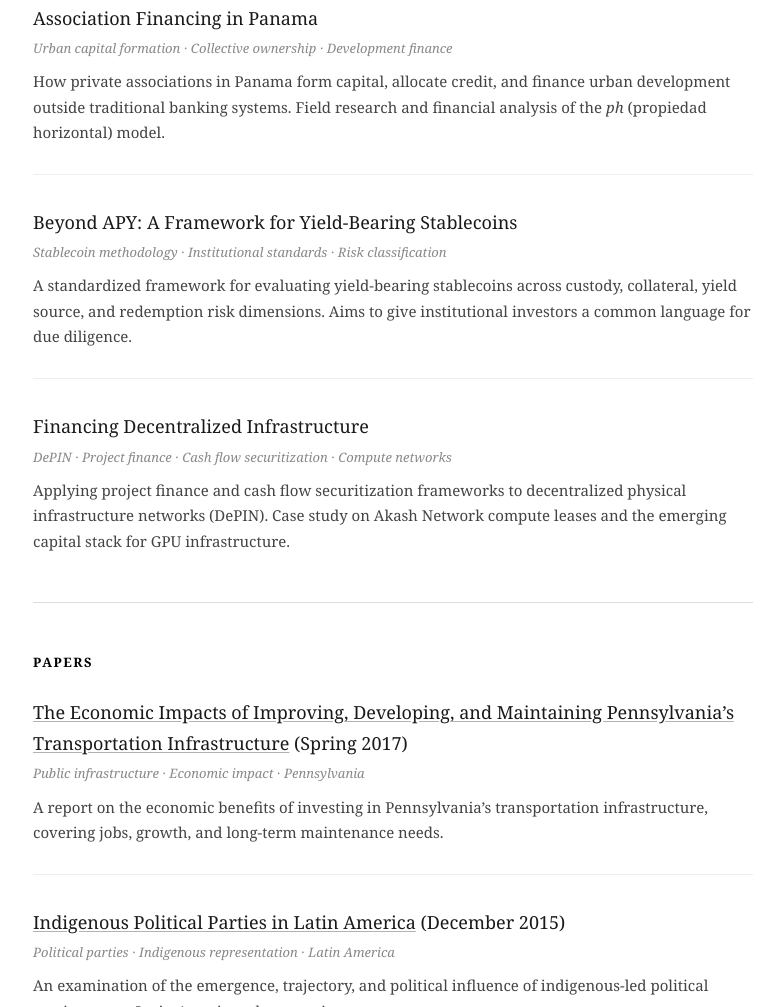
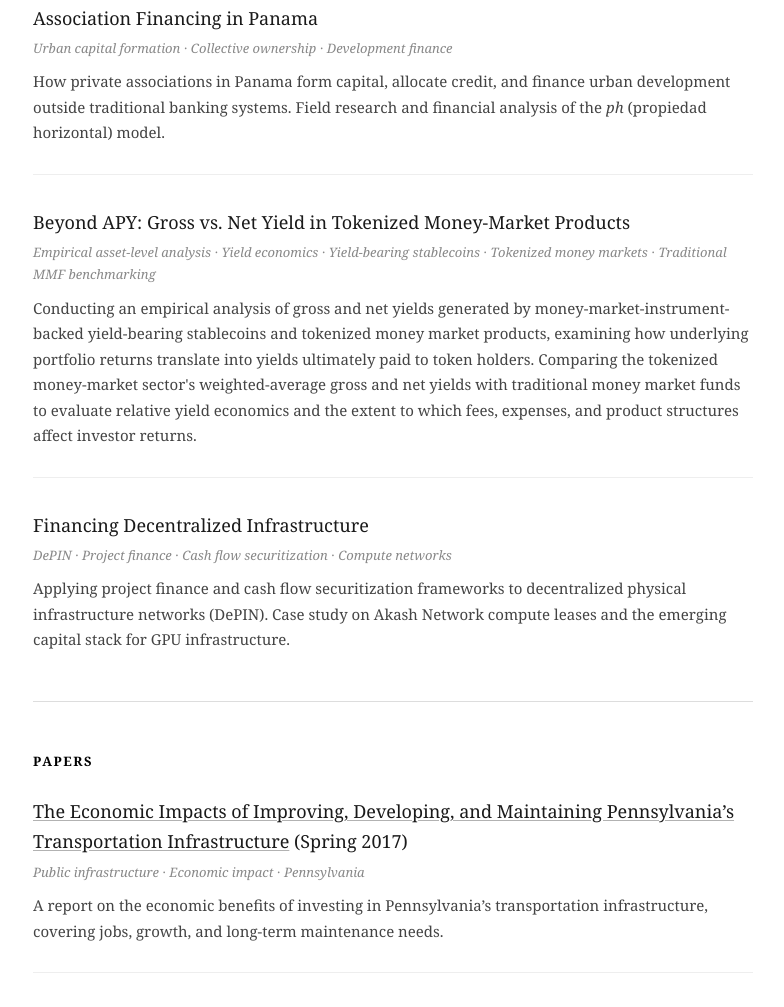
Before and after one commit to BrandynHamilton/Research, a plain HTML site: page index.html in a window 1280 px wide. Shown: the part 2007-3014 px from the top of the page, without its empty margins (247-1031 px from the left). Drawn offline with Linux system fonts and the light colour scheme.

Commit message:
update beyond apy paper desc

```diff
--- a/index.html
+++ b/index.html
@@ -82,11 +82,11 @@
 <p>How private associations in Panama form capital, allocate credit, and finance urban development outside traditional banking systems. Field research and financial analysis of the <em>ph</em> (propiedad horizontal) model.</p>
 </article>
 
-<article>
-<h3>Beyond APY: A Framework for Yield-Bearing Stablecoins</h3>
-<p class="meta">Stablecoin methodology · Institutional standards · Risk classification</p>
-<p>A standardized framework for evaluating yield-bearing stablecoins across custody, collateral, yield source, and redemption risk dimensions. Aims to give institutional investors a common language for due diligence.</p>
-</article>
+        <article>
+            <h3>Beyond APY: Gross vs. Net Yield in Tokenized Money-Market Products</h3>
+            <p class="meta">Empirical asset-level analysis · Yield economics · Yield-bearing stablecoins · Tokenized money markets · Traditional MMF benchmarking</p>
+            <p>Conducting an empirical analysis of gross and net yields generated by money-market-instrument-backed yield-bearing stablecoins and tokenized money market products, examining how underlying portfolio returns translate into yields ultimately paid to token holders. Comparing the tokenized money-market sector's weighted-average gross and net yields with traditional money market funds to evaluate relative yield economics and the extent to which fees, expenses, and product structures affect investor returns.</p>
+        </article>
 
 <article>
 <h3>Financing Decentralized Infrastructure</h3>
```
